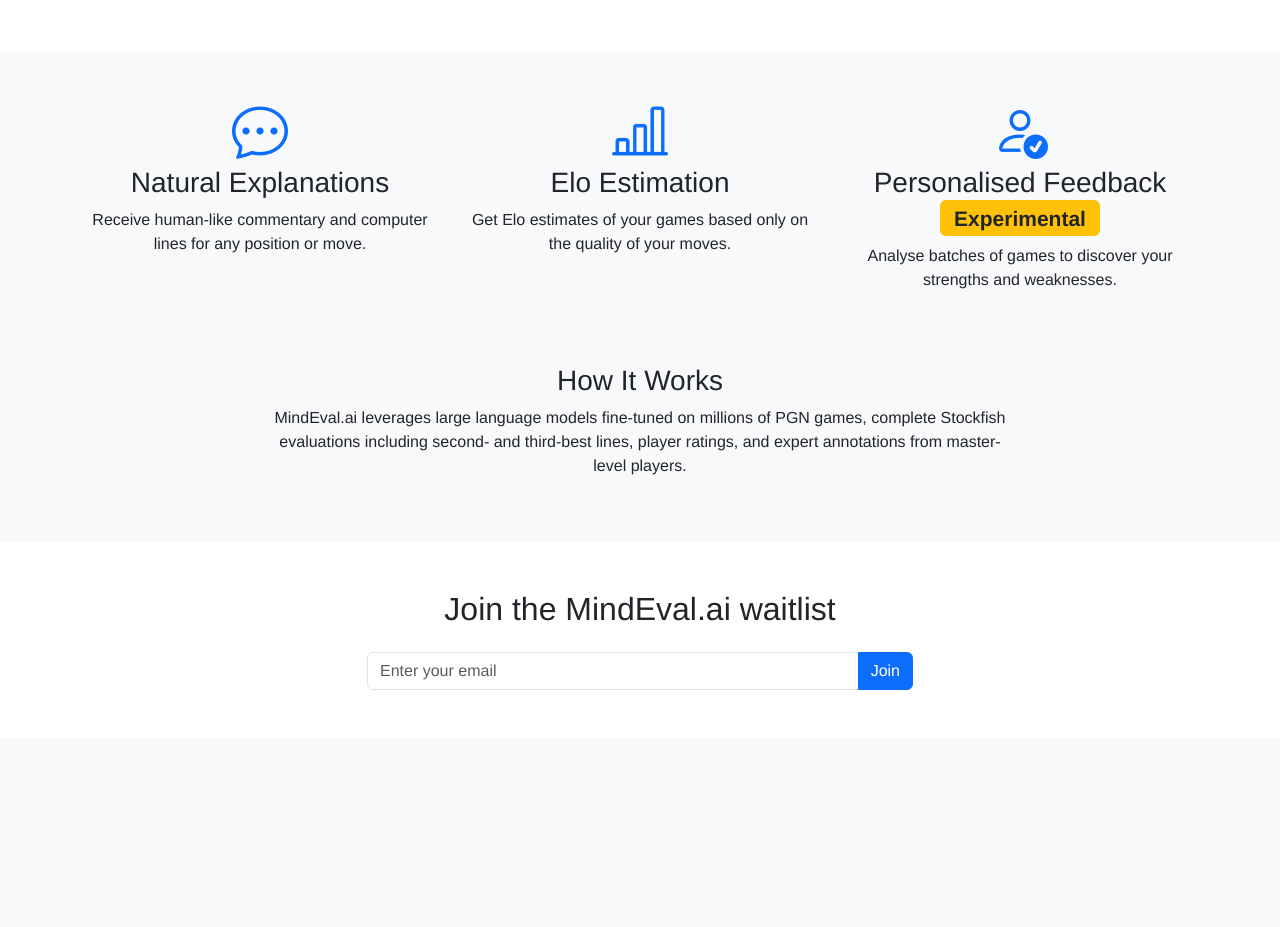
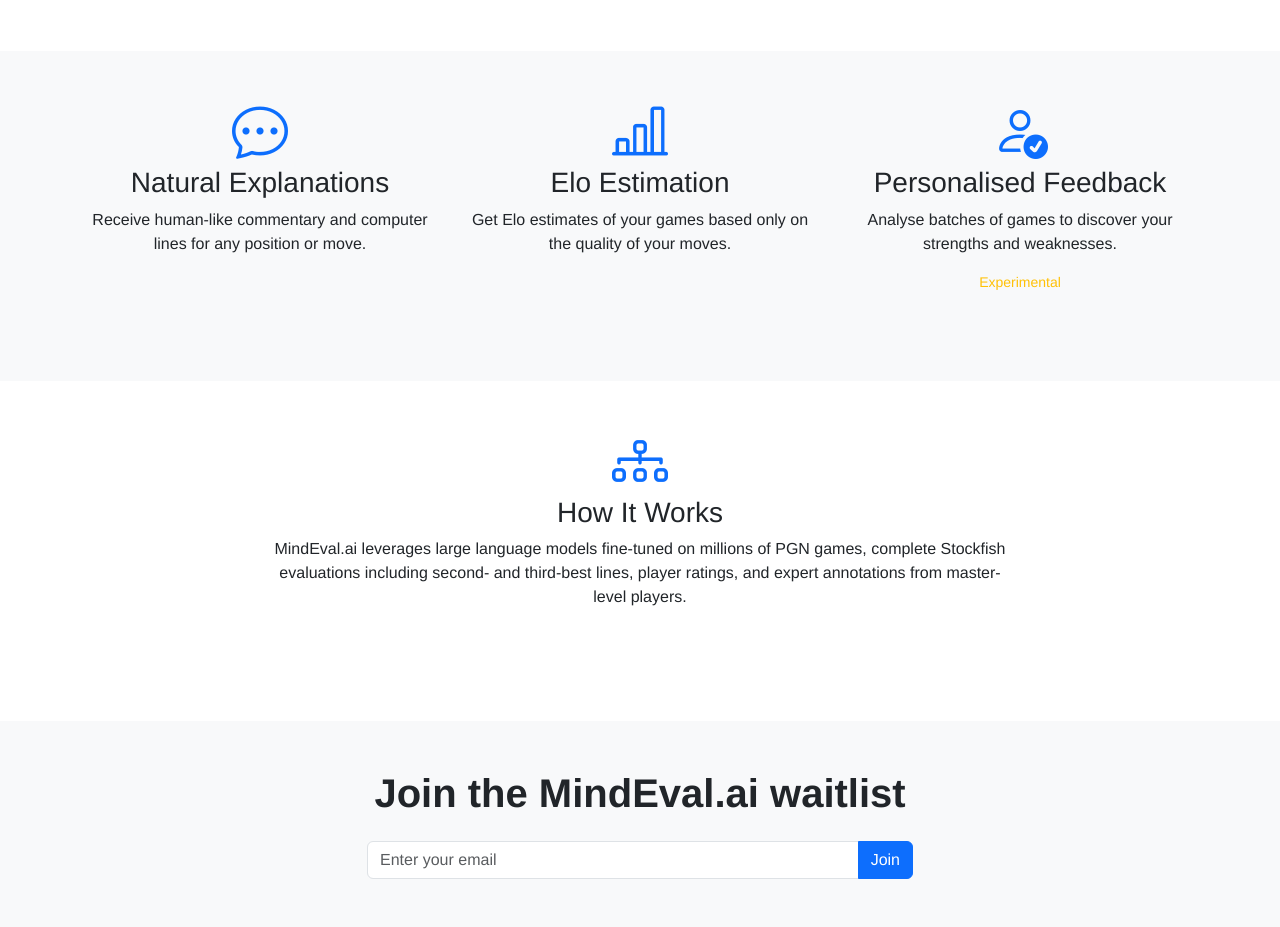
Before and after one commit to MaxKho/MindEvalAI, a Flask app: page / in a window 1280 px wide. Shown: the part 422-1349 px from the top of the page. Before the commit the page ends 1112 px from the top, so only its background shows below. Run offline with Flask 3, Linux system fonts and the light colour scheme.

Commit message:
Refine features and separate how-it-works section

```diff
--- a/static/style.css
+++ b/static/style.css
@@ -13,6 +13,7 @@ body {
 }
 
 .feature {
+    opacity: 0;
     transition: opacity 0.6s ease, transform 0.6s ease;
     transform: translateY(40px);
 }
@@ -31,3 +32,7 @@ body {
     background-color: #0b5ed7;
     border-color: #0a58ca;
 }
+
+#signup {
+    scroll-margin-top: 80px;
+}
--- a/templates/index.html
+++ b/templates/index.html
@@ -52,12 +52,19 @@
                 </div>
                 <div class="col-md-4 mb-4 feature opacity-0">
                     <i class="bi bi-person-check display-4 mb-3 text-primary"></i>
-                    <h3>Personalised Feedback <span class="badge bg-warning text-dark">Experimental</span></h3>
-                    <p class="mb-0">Analyse batches of games to discover your strengths and weaknesses.</p>
+                    <h3>Personalised Feedback</h3>
+                    <p>Analyse batches of games to discover your strengths and weaknesses.</p>
+                    <p class="small text-warning">Experimental</p>
                 </div>
             </div>
-            <div class="row mt-5 feature opacity-0">
-                <div class="col-lg-8 mx-auto text-center">
+        </div>
+    </section>
+
+    <section id="how-it-works" class="py-5">
+        <div class="container">
+            <div class="row feature opacity-0 justify-content-center text-center">
+                <div class="col-lg-8">
+                    <i class="bi bi-diagram-3 display-4 mb-3 text-primary"></i>
                     <h3>How It Works</h3>
                     <p>MindEval.ai leverages large language models fine-tuned on millions of PGN games, complete Stockfish evaluations including second- and third-best lines, player ratings, and expert annotations from master-level players.</p>
                 </div>
@@ -65,9 +72,9 @@
         </div>
     </section>
 
-    <section id="signup" class="py-5">
+    <section id="signup" class="py-5 bg-light mt-5">
         <div class="container text-center">
-            <h2 class="mb-4">Join the MindEval.ai waitlist</h2>
+            <h2 class="display-6 fw-bold mb-4">Join the MindEval.ai waitlist</h2>
             <form action="{{ url_for('signup') }}" method="post" class="row justify-content-center">
                 <div class="col-md-6">
                     <div class="input-group">
```
